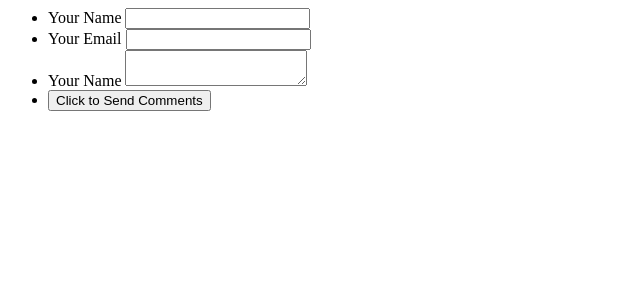
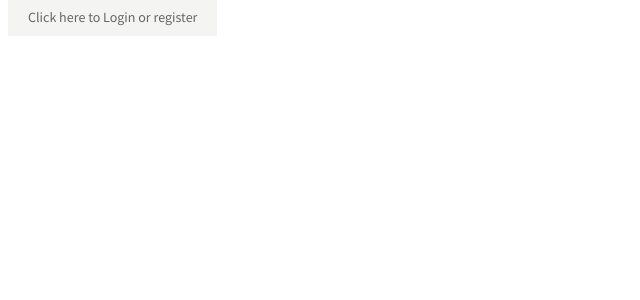
Before and after one commit to PluggiCrysteo/PluggiWebSite, a PHP site: page /contact.php in a window 1280 px wide. Shown: the top 300 px of the page, without its empty margins (0-640 px from the left). Run offline with PHP 8.4, Linux system fonts and the light colour scheme; some libraries are stand-ins or nearby versions.

Commit message:
Boite de dialogue 1.0

```diff
--- a/contact.php
+++ b/contact.php
@@ -1,12 +1,30 @@
-<form action="contact-us-send.php" method="post">
-<ul>
-	<li><label for="name">Your Name</label>
-	    <input id="name" name="name" type="text" /></li>
-	<li><label for="email">Your Email</label>
-	    <input id="email" name="email" type="text" /></li>
-	<li><label for="comment">Your Name</label>
-	    <textarea id="comment" name="comment"></textarea></li>
-	<li><input id="submit" name="submit" type="submit"
-		value="Click to Send Comments" /></li>
-</ul>
-</form>
+
+<head>
+	<script type="text/javascript" src="assets/js/jquery-1.11.0.min.js"></script>
+	<script type="text/javascript" src="assets/js/jquery.leanModal.min.js"></script>
+	<link rel="stylesheet" href="http://netdna.bootstrapcdn.com/font-awesome/4.0.3/css/font-awesome.min.css" />
+	<link type="text/css" rel="stylesheet" href="assets/css/styleFenetre.css" />
+</head>
+
+<body>
+
+	<a id="modal_trigger" href="#login" class="btn">Click here to Login or register</a>
+
+	<div id="login" class="popupContainer" style="display:none;">
+		<header class="popupHeader">
+			<span class="header_title">Merci de votre message</span>
+			<span class="modal_close"><i class="fa fa-times"></i></span>
+		</header>
+
+		<section class="popupBody">
+		Nous vous répondrons dès que possible.
+		</section>
+
+<script type="text/javascript">
+	$("#modal_trigger").leanModal({top : 200, overlay : 0.6, closeButton: ".modal_close" });
+
+</script>
+</div>
+
+
+	</body>
--- a/index.html
+++ b/index.html
@@ -497,9 +497,9 @@
       </div>
     </div>
 
-		<a id="modal_trigger" href="#modal" class="btn">Click here to Login or register</a>
+	<a id="modal_trigger" href="#login" class="btn">Click here to Login or register</a>
 
-	<div id="modal" class="popupContainer" style="display:none;">
+	<div id="login" class="popupContainer" style="display:none;">
 		<header class="popupHeader">
 			<span class="header_title">Login</span>
 			<span class="modal_close"><i class="fa fa-times"></i></span>
```
Also changed, not shown: contact-us-send.php (+16 -5 lines), test.php (added, +9 -0 lines).
